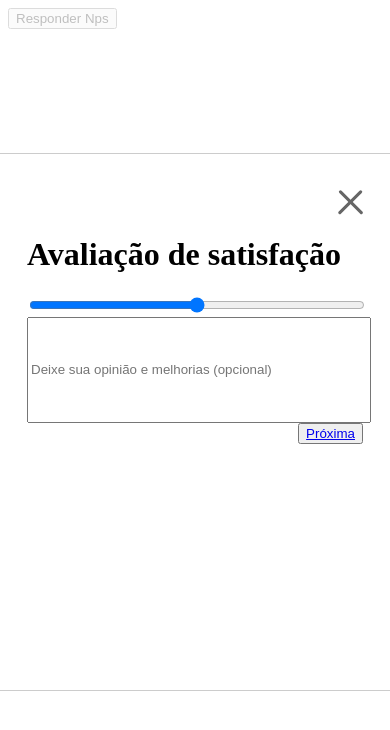
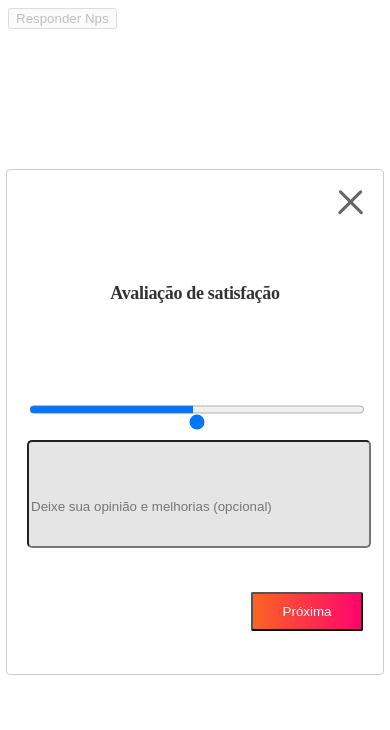
Before and after one commit to abnerwerley/nps-frontend, a React (Vite) app: page /firstQuestion in a window 390 px wide. Shown: the top 730 px of the page. Built offline with nearby package versions, Linux system fonts and the light colour scheme; no server answers.

Commit message:
:iphone: @abnerwerley [responsiveness added to pages]

```diff
--- a/src/pages/FirstQuestion/index.jsx
+++ b/src/pages/FirstQuestion/index.jsx
@@ -74,10 +74,13 @@ function FirstQuestion() {
             <S.Arrow src={arrow} onClick={handleCloseModal} />
             <S.Close src={close} onClick={handleCloseModal} />
           </S.TopButtons>
-          <h1>Avaliação de satisfação</h1>
 
           <S.Content>
-            <p>{question.enquiry}</p>
+            <S.Texts>
+              <S.H1>Avaliação de satisfação</S.H1>
+              <S.Paragraph>{question.enquiry}</S.Paragraph>
+            </S.Texts>
+
             <S.Range name="score" type="range" {...register("score")} />
             <S.DataList>
               <option value="0" />
@@ -102,7 +105,9 @@ function FirstQuestion() {
           </S.Content>
           <S.BottomButtons>
             <S.NextButton onSubmit={handleSubmit(saveResponse)}>
-              <Link to={"/secondQuestion"}>Próxima</Link>
+              <S.LinkStyled to={"/secondQuestion"} style={{ color: "white" }}>
+                Próxima
+              </S.LinkStyled>
             </S.NextButton>
           </S.BottomButtons>
         </S.ModalContainer>
--- a/src/pages/FirstQuestion/style.js
+++ b/src/pages/FirstQuestion/style.js
@@ -1,4 +1,5 @@
 import styled from "styled-components";
+import { Link } from "react-router-dom";
 
 export const Container = styled.div`
   display: flex;
@@ -10,7 +11,6 @@ export const ModalContainer = styled.div`
   align-items: center;
   width: 472.5px;
   height: 652.5px;
-  margin: 1em;
 
   @media (min-width: 300px) and (max-width: 699px) {
     width: 336px;
@@ -37,8 +37,6 @@ export const TopButtons = styled.div`
   }
 `;
 
-export const Content = styled.div``;
-
 export const DataList = styled.datalist``;
 
 export const Arrow = styled.img`
@@ -53,24 +51,126 @@ export const Arrow = styled.img`
 export const Close = styled.img`
   width: 25px;
   height: 25px;
+`;
+
+export const Content = styled.div``;
+
+export const Texts = styled.div`
+  display: flex;
+  align-items: center;
+  text-align: center;
+  flex-direction: column;
+
+  font-family: "Poppins";
+  font-style: normal;
+
+  display: flex;
+  align-items: center;
+  justify-content: center;
+  text-align: center;
+  letter-spacing: -0.02em;
+`;
+
+export const H1 = styled.h1`
+  margin: 0 auto;
+  padding-top: 90px;
+
+  width: 320.62px;
+  height: 20.25px;
+
+  font-weight: 600;
+  font-size: 27px;
+  line-height: 30px;
+
+  color: #333333;
+  @media (min-width: 300px) and (max-width: 699px) {
+    padding-top: 65px;
+
+    width: 228px;
+    height: 14.4px;
+
+    font-size: 18px;
+    line-height: 26px;
+  }
+`;
+
+export const Paragraph = styled.p`
+  margin: 0;
+  padding-top: 30px;
+
+  width: 363.38px;
+  height: 81px;
+
+  font-weight: 300;
+  font-size: 18px;
+  line-height: 30px;
+
+  color: #333333;
 
   @media (min-width: 300px) and (max-width: 699px) {
+    width: 237px;
+    height: 57px;
+
+    font-size: 12px;
+    line-height: 22px;
   }
 `;
 
 export const Range = styled.input`
+  padding-top: 40px;
   width: 100%;
+  height: 9px;
+
+  background: #e5e5e5;
+  border-radius: 13px;
+
+  @media (min-width: 300px) and (max-width: 699px) {
+    padding-top: 25px;
+
+    height: 28px;
+  }
 `;
 
 export const TextArea = styled.input`
+  padding-top: 62px;
+
   width: 100%;
-  height: 100px;
+  height: 110px;
+
+  background: #e5e5e5;
+  border-radius: 5px;
+
+  @media (min-width: 300px) and (max-width: 699px) {
+    padding-top: 25px;
+    height: 78px;
+  }
 `;
 
 export const BottomButtons = styled.div`
   display: flex;
   flex-direction: row;
-  justify-content: flex-end;
+  justify-content: center;
+
+  padding-top: 56.25px;
+  @media (min-width: 300px) and (max-width: 699px) {
+    justify-content: flex-end;
+    padding-top: 44px;
+  }
 `;
 
-export const NextButton = styled.button``;
+export const NextButton = styled.button`
+  background: linear-gradient(90deg, #fb6422 0%, #ff046d 100%);
+  border-radius: 2px;
+
+  width: 157.5px;
+  height: 54px;
+
+  @media (min-width: 300px) and (max-width: 699px) {
+    width: 112px;
+    height: 38.4px;
+  }
+`;
+
+export const LinkStyled = styled(Link)`
+  text-decoration: none;
+`;
--- a/src/pages/NpsFinished/index.jsx
+++ b/src/pages/NpsFinished/index.jsx
@@ -32,13 +32,18 @@ function NpsFinished() {
           <S.TopButtons>
             <S.Close src={close} onClick={handleCloseModal} />
           </S.TopButtons>
-          <h1>Sua avaliação foi enviada com sucesso!</h1>
-          <p>
-            Esta avaliação ajuda a melhorarmos a sua experiência. Muito obrigado
-            pela sua participação.
-          </p>
+          <S.Content>
+            <S.H1>Sua avaliação foi enviada com sucesso!</S.H1>
+            <S.Paragraph>
+              Esta avaliação ajuda a<br></br>
+              melhorarmos a sua experiência.<br></br>
+              Muito obrigado pela sua participação.
+            </S.Paragraph>
+          </S.Content>
           <S.BottomButton>
-            <button onClick={handleCloseModal}>Concluir</button>
+            <S.ConcludeButton onClick={handleCloseModal}>
+              Concluir
+            </S.ConcludeButton>
           </S.BottomButton>
         </S.ModalContainer>
       </Modal>
--- a/src/pages/NpsFinished/style.js
+++ b/src/pages/NpsFinished/style.js
@@ -7,19 +7,19 @@ export const Container = styled.div`
 
 export const ModalContainer = styled.div`
   flex-direction: column;
-  align-items: center;
   width: 472.5px;
-  height: 652.5px;
-  margin: 1em;
+  height: 493.87px;
 
   @media (min-width: 300px) and (max-width: 699px) {
     width: 336px;
-    height: 464px;
+    height: 370px;
+
+    background: #ffffff;
   }
 
   @media (max-width: 299px) {
     width: 336px;
-    height: 464px;
+    height: 370px;
   }
 `;
 
@@ -29,13 +29,107 @@ export const TopButtons = styled.div`
   justify-content: flex-end;
 `;
 
+export const Content = styled.div`
+  display: flex;
+  flex-direction: column;
+  align-items: center;
+`;
+
+export const H1 = styled.h1`
+  marigin: 0;
+  padding: 39px;
+
+  width: 320.62px;
+  height: 54.33px;
+
+  font-family: "Poppins";
+  font-style: normal;
+  font-weight: 600;
+  font-size: 27px;
+  line-height: 30px;
+
+  display: flex;
+  align-items: center;
+  text-align: center;
+  letter-spacing: -0.02em;
+
+  color: #333333;
+
+  @media (min-width: 299px) and (max-width: 699px) {
+    padding: 29px;
+    margin: 0;
+
+    width: 228px;
+    height: 41px;
+
+    font-size: 18px;
+    line-height: 26px;
+  }
+`;
+
+export const Paragraph = styled.p`
+  padding: 20px;
+  margin: 0;
+
+  width: 361.12px;
+  height: 88.9px;
+
+  font-family: "Poppins";
+  font-style: normal;
+  font-weight: 300;
+  font-size: 18px;
+  line-height: 30px;
+
+  text-align: center;
+  letter-spacing: -0.02em;
+
+  color: #333333;
+
+  @media (min-width: 299px) and (max-width: 699px) {
+    padding: 22px;
+
+    width: 237px;
+    height: 57px;
+
+    font-size: 12px;
+    line-height: 22px;
+
+    opacity: 0.78;
+  }
+`;
+
 export const Close = styled.img`
-  width: 25px;
-  height: 25px;
+  width: 27px;
+  height: 29.63px;
 `;
 
 export const BottomButton = styled.div`
   display: flex;
   align-items: center;
   justify-content: center;
+
+  padding: 50px;
+
+  @media (min-width: 299px) {
+    padding: 42px;
+  }
 `;
+
+export const ConcludeButton = styled.button`
+  width: 157.5px;
+  height: 59.27px;
+
+  color: white;
+  background: linear-gradient(90deg, #fb6422 0%, #ff046d 100%);
+  border-radius: 2.25px;
+
+  @media (min-width: 300px) and (max-width: 699px) {
+    padding: 12px 16px;
+    gap: 16px;
+
+    width: 112px;
+    height: 38.4px;
+
+    border-radius: 2px;
+  }
+`;
--- a/src/pages/SecondQuestion/index.jsx
+++ b/src/pages/SecondQuestion/index.jsx
@@ -54,10 +54,13 @@ function SecondQuestion() {
             </Link>
             <S.Close src={close} onClick={handleCloseModal} />
           </S.TopButtons>
-          <h1>Avaliação de satisfação</h1>
 
           <S.Content>
-            <p>{question.enquiry}</p>
+            <S.Texts>
+              <S.H1>Avaliação de satisfação</S.H1>
+              <S.Paragraph>{question.enquiry}</S.Paragraph>
+            </S.Texts>
+
             <S.Range name="score" type="range" />
             <S.DataList>
               <option value="0" />
@@ -76,15 +79,19 @@ function SecondQuestion() {
               name="response"
               className="textArea"
               type="text"
-              placeholder="Input só de leitura, aqui..."
+              placeholder="Deixe sua opinião e melhorias (opcional)"
             ></S.TextArea>
           </S.Content>
           <S.BottomButtons>
             <S.BackButton>
-              <Link to={"/firstQuestion"}>Voltar</Link>{" "}
+              <S.LinkStyled to={"/firstQuestion"} style={{ color: "black" }}>
+                Voltar
+              </S.LinkStyled>
             </S.BackButton>
             <S.NextButton>
-              <Link to={"/thirdQuestion"}>Próxima</Link>
+              <S.LinkStyled to={"/thirdQuestion"} style={{ color: "white" }}>
+                Próxima
+              </S.LinkStyled>
             </S.NextButton>
           </S.BottomButtons>
         </S.ModalContainer>
--- a/src/pages/SecondQuestion/style.js
+++ b/src/pages/SecondQuestion/style.js
@@ -1,4 +1,5 @@
 import styled from "styled-components";
+import { Link } from "react-router-dom";
 
 export const Container = styled.div`
   display: flex;
@@ -10,7 +11,6 @@ export const ModalContainer = styled.div`
   align-items: center;
   width: 472.5px;
   height: 652.5px;
-  margin: 1em;
 
   @media (min-width: 300px) and (max-width: 699px) {
     width: 336px;
@@ -49,37 +49,141 @@ export const Arrow = styled.img`
 export const Close = styled.img`
   width: 25px;
   height: 25px;
-
-  @media (min-width: 300px) and (max-width: 699px) {
-  }
 `;
 
 export const Content = styled.div``;
 
+export const Texts = styled.div`
+  display: flex;
+  align-items: center;
+  text-align: center;
+  flex-direction: column;
+
+  font-family: "Poppins";
+  font-style: normal;
+
+  display: flex;
+  align-items: center;
+  justify-content: center;
+  text-align: center;
+  letter-spacing: -0.02em;
+`;
+
+export const H1 = styled.h1`
+  margin: 0 auto;
+  padding-top: 90px;
+
+  width: 320.62px;
+  height: 20.25px;
+
+  font-weight: 600;
+  font-size: 27px;
+  line-height: 30px;
+
+  color: #333333;
+  @media (min-width: 300px) and (max-width: 699px) {
+    padding-top: 65px;
+
+    width: 228px;
+    height: 14.4px;
+
+    font-size: 18px;
+    line-height: 26px;
+  }
+`;
+
+export const Paragraph = styled.p`
+  margin: 0;
+  padding-top: 30px;
+
+  width: 363.38px;
+  height: 81px;
+
+  font-weight: 300;
+  font-size: 18px;
+  line-height: 30px;
+
+  color: #333333;
+
+  @media (min-width: 300px) and (max-width: 699px) {
+    width: 237px;
+    height: 57px;
+
+    font-size: 12px;
+    line-height: 22px;
+  }
+`;
+
 export const DataList = styled.datalist``;
 
 export const Range = styled.input`
+  padding-top: 40px;
   width: 100%;
+  height: 9px;
+
+  background: #e5e5e5;
+  border-radius: 13px;
+
+  @media (min-width: 300px) and (max-width: 699px) {
+    padding-top: 25px;
+
+    height: 28px;
+  }
 `;
 
 export const TextArea = styled.input`
+  padding-top: 62px;
+
   width: 100%;
-  height: 100px;
+  height: 110px;
+
+  background: #e5e5e5;
+  border-radius: 5px;
+
+  @media (min-width: 300px) and (max-width: 699px) {
+    padding-top: 25px;
+    height: 78px;
+  }
 `;
 
 export const BottomButtons = styled.div`
   display: flex;
   flex-direction: row;
-  justify-content: space-between;
-  @media (min-width: 699px) {
-    justify-content: flex-end;
+  justify-content: center;
+
+  padding-top: 56.25px;
+
+  @media (min-width: 300px) and (max-width: 699px) {
+    justify-content: space-between;
+    padding-top: 44px;
   }
 `;
 
 export const BackButton = styled.button`
+  width: 112px;
+  height: 38.4px;
+
+  border: 1px solid #333333;
+  border-radius: 2px;
+
   @media (min-width: 699px) {
     display: none;
   }
 `;
 
-export const NextButton = styled.button``;
+export const NextButton = styled.button`
+  background: linear-gradient(90deg, #fb6422 0%, #ff046d 100%);
+  border-radius: 2px;
+
+  width: 157.5px;
+  height: 54px;
+
+  @media (min-width: 300px) and (max-width: 699px) {
+    width: 112px;
+    height: 38.4px;
+  }
+`;
+
+export const LinkStyled = styled(Link)`
+  text-decoration: none;
+`;
--- a/src/pages/ThirdQuestion/index.jsx
+++ b/src/pages/ThirdQuestion/index.jsx
@@ -54,10 +54,13 @@ function ThirdQuestion() {
             </Link>
             <S.Close src={close} onClick={handleCloseModal} />
           </S.TopButtons>
-          <h1>Avaliação de satisfação</h1>
 
           <S.Content>
-            <p>{question.enquiry}</p>
+            <S.Texts>
+              <S.H1>Avaliação de satisfação</S.H1>
+              <S.Paragraph>{question.enquiry}</S.Paragraph>
+            </S.Texts>
+
             <S.Range name="score" type="range" />
             <S.DataList>
               <option value="0" />
@@ -76,15 +79,19 @@ function ThirdQuestion() {
               name="response"
               className="textArea"
               type="text"
-              placeholder="Input só de leitura, aqui..."
+              placeholder="Deixe sua opinião e melhorias (opcional)"
             ></S.TextArea>
           </S.Content>
           <S.BottomButtons>
             <S.BackButton>
-              <Link to={"/secondQuestion"}>Voltar</Link>
+              <S.LinkStyled to={"/secondQuestion"} style={{ color: "black" }}>
+                Voltar
+              </S.LinkStyled>
             </S.BackButton>
             <S.NextButton>
-              <Link to={"/finished"}>Próxima</Link>
+              <S.LinkStyled to={"/finished"} style={{ color: "white" }}>
+                Próxima
+              </S.LinkStyled>
             </S.NextButton>
           </S.BottomButtons>
         </S.ModalContainer>
--- a/src/pages/ThirdQuestion/style.js
+++ b/src/pages/ThirdQuestion/style.js
@@ -1,4 +1,5 @@
 import styled from "styled-components";
+import { Link } from "react-router-dom";
 
 export const Container = styled.div`
   display: flex;
@@ -10,7 +11,6 @@ export const ModalContainer = styled.div`
   align-items: center;
   width: 472.5px;
   height: 652.5px;
-  margin: 1em;
 
   @media (min-width: 300px) and (max-width: 699px) {
     width: 336px;
@@ -49,37 +49,141 @@ export const Arrow = styled.img`
 export const Close = styled.img`
   width: 25px;
   height: 25px;
-
-  @media (min-width: 300px) and (max-width: 699px) {
-  }
 `;
 
 export const Content = styled.div``;
 
+export const Texts = styled.div`
+  display: flex;
+  align-items: center;
+  text-align: center;
+  flex-direction: column;
+
+  font-family: "Poppins";
+  font-style: normal;
+
+  display: flex;
+  align-items: center;
+  justify-content: center;
+  text-align: center;
+  letter-spacing: -0.02em;
+`;
+
+export const H1 = styled.h1`
+  margin: 0 auto;
+  padding-top: 90px;
+
+  width: 320.62px;
+  height: 20.25px;
+
+  font-weight: 600;
+  font-size: 27px;
+  line-height: 30px;
+
+  color: #333333;
+  @media (min-width: 300px) and (max-width: 699px) {
+    padding-top: 65px;
+
+    width: 228px;
+    height: 14.4px;
+
+    font-size: 18px;
+    line-height: 26px;
+  }
+`;
+
+export const Paragraph = styled.p`
+  margin: 0;
+  padding-top: 30px;
+
+  width: 363.38px;
+  height: 81px;
+
+  font-weight: 300;
+  font-size: 18px;
+  line-height: 30px;
+
+  color: #333333;
+
+  @media (min-width: 300px) and (max-width: 699px) {
+    width: 237px;
+    height: 57px;
+
+    font-size: 12px;
+    line-height: 22px;
+  }
+`;
+
 export const DataList = styled.datalist``;
 
 export const Range = styled.input`
+  padding-top: 40px;
   width: 100%;
+  height: 9px;
+
+  background: #e5e5e5;
+  border-radius: 13px;
+
+  @media (min-width: 300px) and (max-width: 699px) {
+    padding-top: 25px;
+
+    height: 28px;
+  }
 `;
 
 export const TextArea = styled.input`
+  padding-top: 62px;
+
   width: 100%;
-  height: 100px;
+  height: 110px;
+
+  background: #e5e5e5;
+  border-radius: 5px;
+
+  @media (min-width: 300px) and (max-width: 699px) {
+    padding-top: 25px;
+    height: 78px;
+  }
 `;
 
 export const BottomButtons = styled.div`
   display: flex;
   flex-direction: row;
-  justify-content: space-between;
-  @media (min-width: 699px) {
-    justify-content: flex-end;
+  justify-content: center;
+
+  padding-top: 56.25px;
+
+  @media (min-width: 300px) and (max-width: 699px) {
+    justify-content: space-between;
+    padding-top: 44px;
   }
 `;
 
 export const BackButton = styled.button`
+  width: 112px;
+  height: 38.4px;
+
+  border: 1px solid #333333;
+  border-radius: 2px;
+
   @media (min-width: 699px) {
     display: none;
   }
 `;
 
-export const NextButton = styled.button``;
+export const NextButton = styled.button`
+  background: linear-gradient(90deg, #fb6422 0%, #ff046d 100%);
+  border-radius: 2px;
+
+  width: 157.5px;
+  height: 54px;
+
+  @media (min-width: 300px) and (max-width: 699px) {
+    width: 112px;
+    height: 38.4px;
+  }
+`;
+
+export const LinkStyled = styled(Link)`
+  text-decoration: none;
+`;
```
